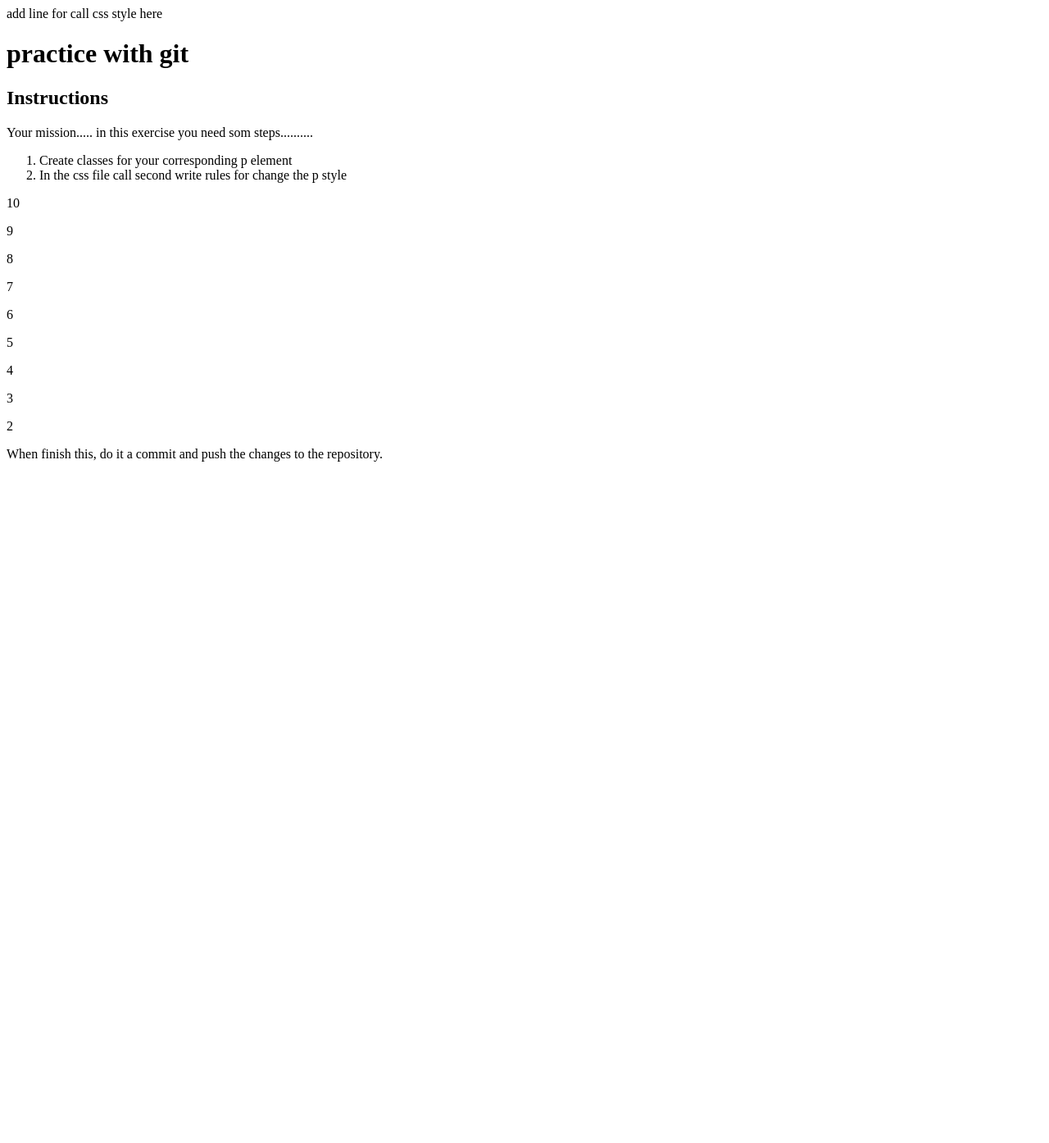
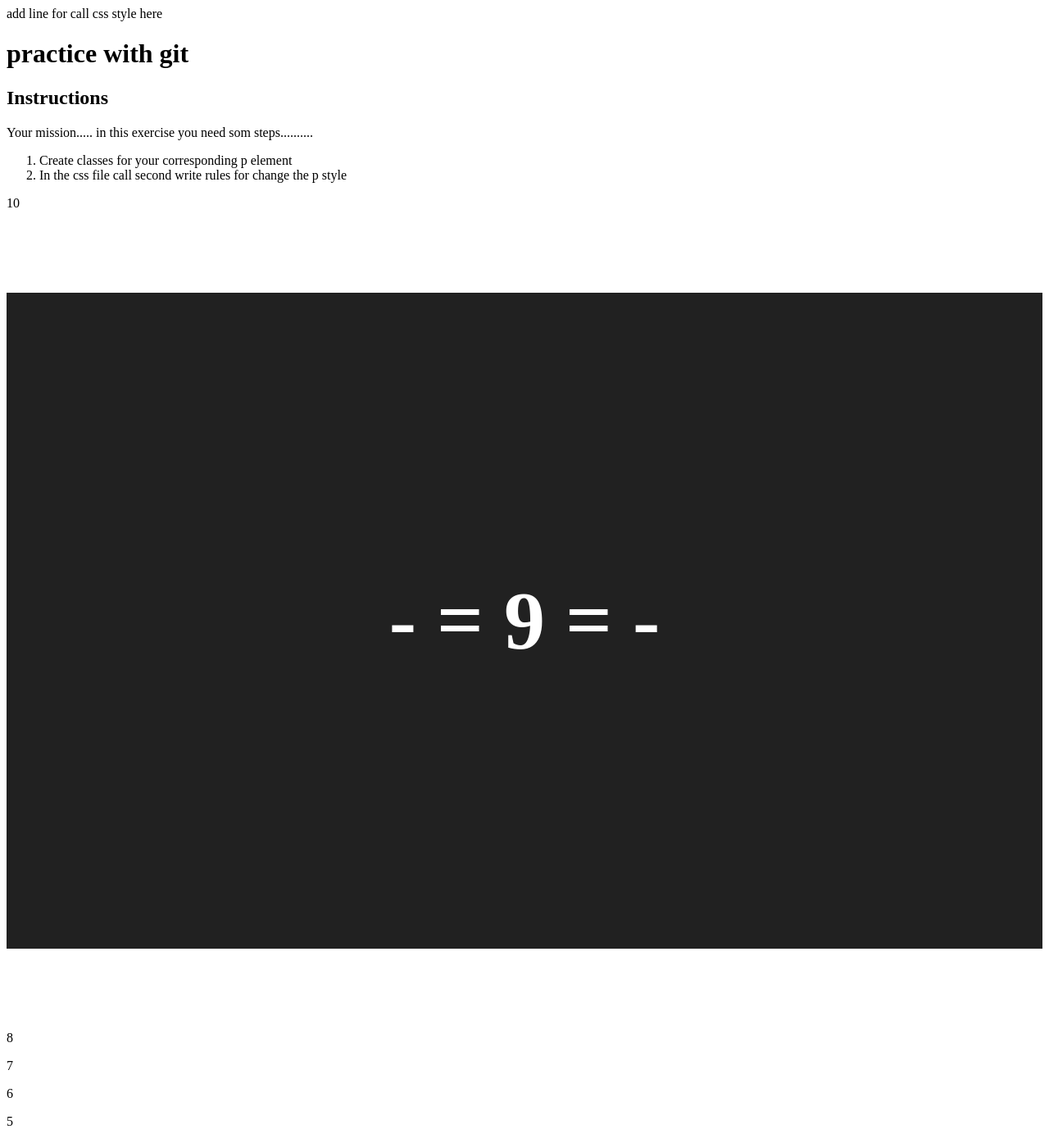
Before and after one commit to adrianeso/practicegit, a PHP site: page /second.php in a window 1280 px wide. Shown: the top 1394 px of the page at 82% size. Before the commit the page ends 563 px from the top, so only its background shows below. Run offline with PHP 8.4, Linux system fonts and the light colour scheme.

Commit message:
article 9 change

```diff
--- a/css/second.css
+++ b/css/second.css
@@ -0,0 +1,10 @@
+.nine{
+    display: flex;
+    justify-content: center;
+    align-items: center;
+    font-size: 100px;
+    font-weight: bolder;
+    color: white;
+    background-color: #212121;
+    height: 100vh;
+}
--- a/second.php
+++ b/second.php
@@ -5,6 +5,7 @@
     <meta name="viewport"
           content="width=device-width, user-scalable=no, initial-scale=1.0, maximum-scale=1.0, minimum-scale=1.0">
     <meta http-equiv="X-UA-Compatible" content="ie=edge">
+    <link rel="stylesheet" href="css/second.css">
 
     add line for call css style here
 
@@ -24,7 +25,9 @@
 
 
 <p>10</p>
-<p>9</p>
+<p class="nine">
+    - = 9 = -
+</p>
 <p>8</p>
 <p>7</p>
 <p>6</p>
```
